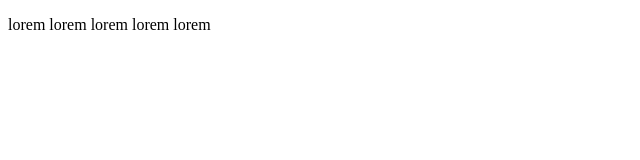
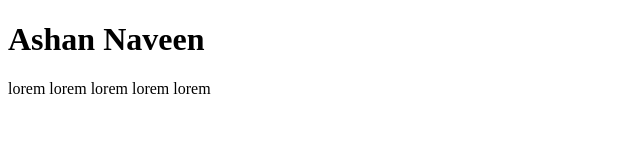
Before and after one commit to AshanNaveen/nvn, a plain HTML site: page index.html in a window 1280 px wide. Shown: the whole page, without its empty margins (0-640 px from the left). Drawn offline with Linux system fonts and the light colour scheme.

Commit message:
3 commit

```diff
--- a/index.html
+++ b/index.html
@@ -5,6 +5,7 @@
     <title>Ashan Naveen</title>
 </head>
 <body>
+<h1>Ashan Naveen</h1>
 <p>
     lorem
     lorem
```
